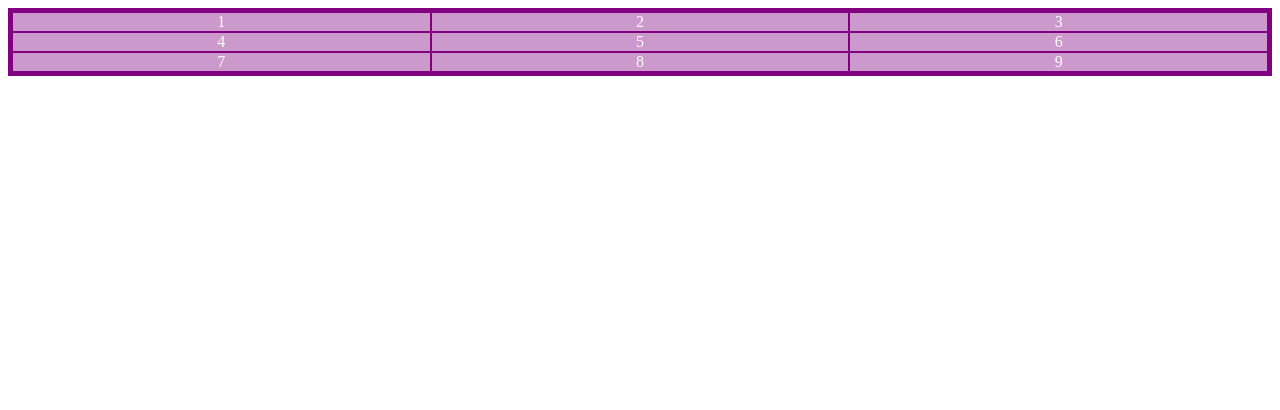
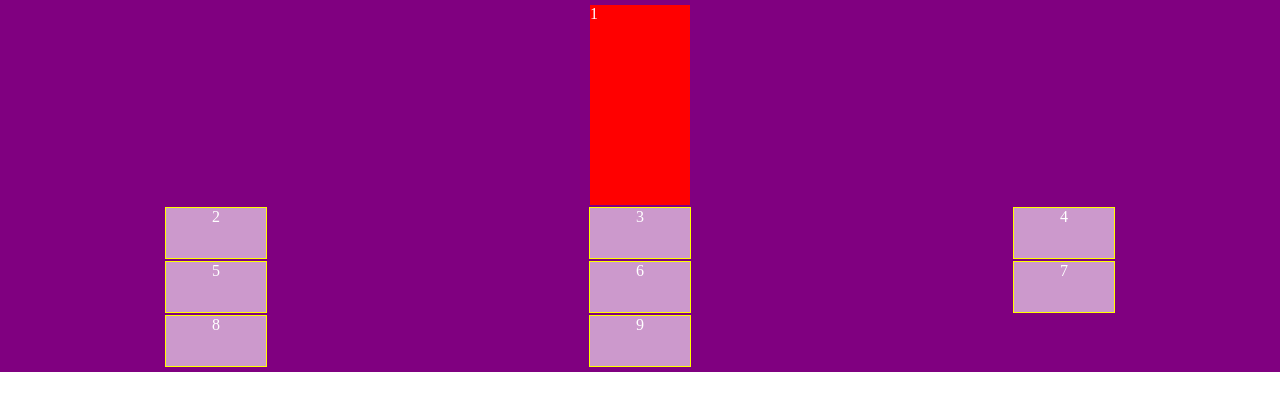
Before and after one commit to 5alomao/Desenvolvimento-Web-1, a plain HTML site: page css-grid-layout/index.html in a window 1280 px wide. Drawn offline with Linux system fonts and the light colour scheme.

Commit message:
grid layout

```diff
--- a/css-grid-layout/index.html
+++ b/css-grid-layout/index.html
@@ -10,7 +10,7 @@
 <body>
     <div class="grid-container">
 
-        <div class="item-grid">1</div>
+        <div class="column-element">1</div>
         <div class="item-grid">2</div>
         <div class="item-grid">3</div>
         <div class="item-grid">4</div>
--- a/css-grid-layout/style.css
+++ b/css-grid-layout/style.css
@@ -1,14 +1,35 @@
+* {
+    margin: 0;
+    padding: 0;
+}
+
 .grid-container {
+    /* height: 100vh; */
     display: grid;
     grid-template-columns: auto auto auto;
     background: purple;
     padding: 5px;
     gap: 2px;
+    justify-items: center;
+    align-items: center;
 }
 
 .item-grid {
     color: #fff;
     background: rgba(255, 255, 255, 0.6);
-    /* border: 1px solid yellow; */
+    border: 1px solid yellow;
     text-align: center;
+    width: 100px;
+    height: 50px;
 }
+
+.column-element {
+    grid-column-start: 1;
+    grid-column-end: 4;
+    grid-row-start: 1;
+    grid-row-end: 4;
+    color: white;
+    background: red;
+    width: 100px;
+    height: 200px;
+}
```
